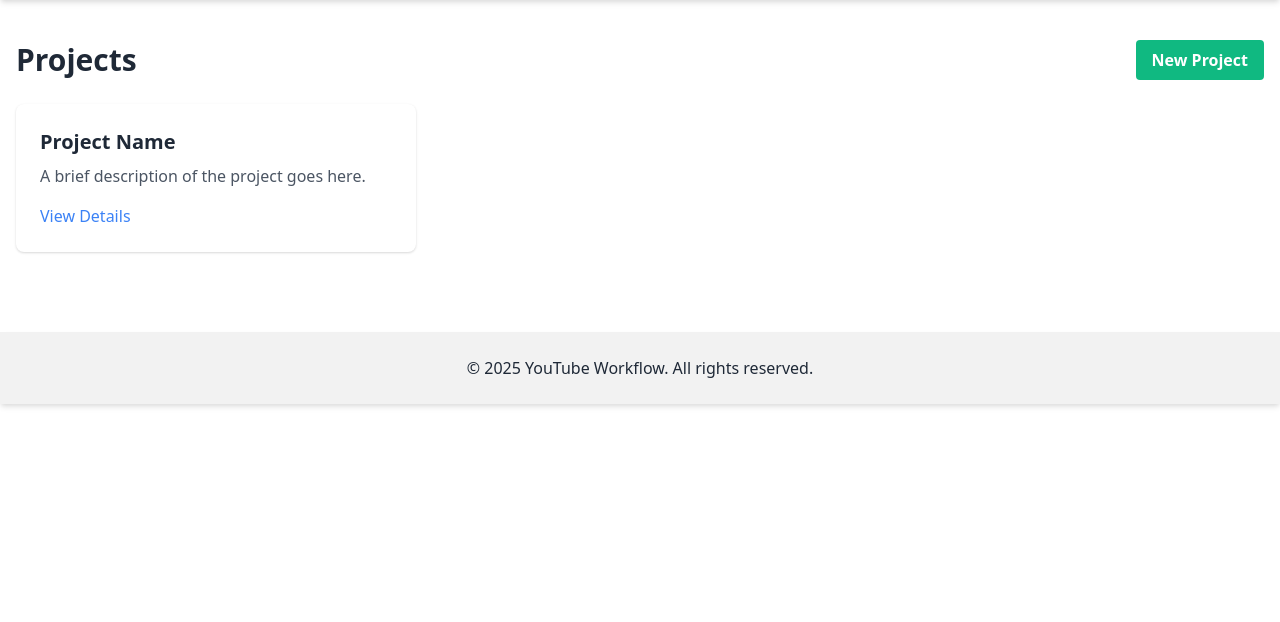
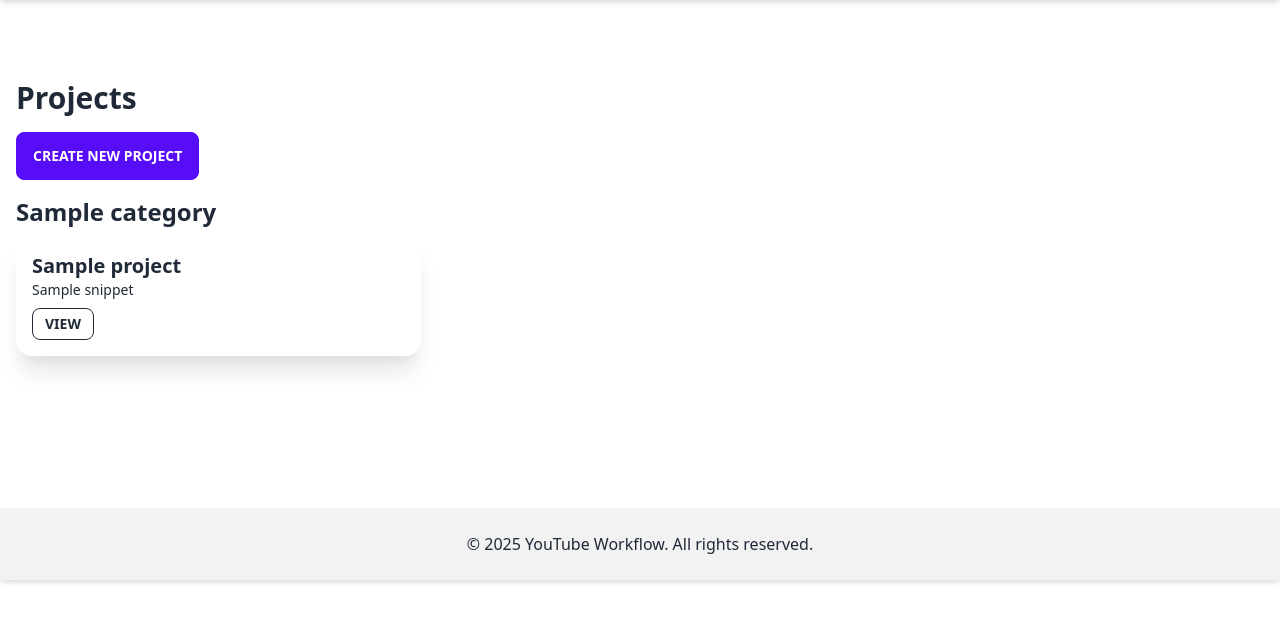
Before and after one commit to krishna-vinci/youtube, a FastAPI app: template templates/projects.html in a window 1280 px wide. Shown: the part 64-686 px from the top of the page. Run offline with FastAPI, Linux system fonts and the light colour scheme; the template is opened without the code that fills it: most values are stand-ins (such as "Sample title", 1, 10 or a date in 2020); some libraries are stand-ins or nearby versions.

Commit message:
beta ver ready

```diff
--- a/main.py
+++ b/main.py
@@ -1,7 +1,7 @@
 import feedparser
 from datetime import datetime, timedelta
 from dateutil import parser as date_parser
-
+import os
 from fastapi import FastAPI, Request
 from fastapi.responses import HTMLResponse
 from fastapi.templating import Jinja2Templates
@@ -16,13 +16,45 @@ from newspaper import Article
 from fastapi import FastAPI, Request
 from fastapi.responses import HTMLResponse, JSONResponse
 from fastapi.templating import Jinja2Templates
+from fastapi import Form
+from fastapi.responses import RedirectResponse
+import os
+from fastapi import Request, Form, HTTPException
+from fastapi.responses import HTMLResponse, RedirectResponse
+from datetime import datetime
+import markdown2
+import os
+from datetime import datetime
+
+import markdown2
+from fastapi import FastAPI, Request, Form, HTTPException, File, UploadFile
+from fastapi.responses import HTMLResponse, RedirectResponse
+from fastapi.templating import Jinja2Templates
+
+
+import os
+from datetime import datetime, timedelta
+
+import feedparser
+import requests
+from dateutil import parser as date_parser
+from fastapi import FastAPI, Request, Form, HTTPException, File, UploadFile
+from fastapi.responses import HTMLResponse, JSONResponse, RedirectResponse
+from fastapi.templating import Jinja2Templates
+from newspaper import Article
+import markdown2
+import os
+from datetime import datetime
+from fastapi import Form, HTTPException
+from newspaper import Article
+import html2text
 
 app = FastAPI()
 templates = Jinja2Templates(directory="templates")
 
 DEFAULT_THUMBNAIL = "/static/default-thumbnail.jpg"
 
-# Define RSS feed URLs for different trend sources with multiple channels
+# RSS Feed URLs & Feed Categories
 RSS_FEED_URLS = {
     "reddit": [
         {
@@ -47,11 +79,10 @@ RSS_FEED_URLS = {
     "twitter": [
         {
             "name": "Twitter Feed",
-            "url": "https://nitter.space/elonmusk/rss"
+            "url": "https://nitter.space"
         }
     ]
 }
-
 
 FEED_CATEGORIES = {
     "Technology": [
@@ -76,7 +107,6 @@ FEED_CATEGORIES = {
 
 
 def format_datetime(dt_string):
-    """Convert RSS datetime to a friendly format (Today, Yesterday, or full date)."""
     try:
         dt = date_parser.parse(dt_string)
         now = datetime.now(dt.tzinfo)
@@ -92,8 +122,6 @@ def format_datetime(dt_string):
 
 
 def parse_rss_feed(rss_url: str):
-    import requests
-    # Use a common browser User-Agent
     headers = {'User-Agent': 'Mozilla/5.0 (Windows NT 10.0; Win64; x64)'}
     response = requests.get(rss_url, headers=headers, timeout=10)
     response.raise_for_status()
@@ -127,13 +155,9 @@ def parse_rss_feed(rss_url: str):
         })
     return items
 
-
+# ------------------ Feeds Endpoints ------------------
 @app.get("/feeds", response_class=HTMLResponse)
 async def feeds(request: Request):
-    """
-    Display categories of RSS feeds.
-    Each category has one or more feeds.
-    """
     categories = []
     for category_name, feeds in FEED_CATEGORIES.items():
         all_feed_items = []
@@ -141,47 +165,34 @@ async def feeds(request: Request):
             items = parse_rss_feed(feed["url"])
             all_feed_items.extend(items)
         categories.append({"category": category_name, "feed_items": all_feed_items})
-    return templates.TemplateResponse("feeds.html", {"request": request, "categories": categories})
+    # Pass predefined_categories for use in the modal
+    return templates.TemplateResponse("feeds.html", {
+        "request": request,
+        "categories": categories,
+        "predefined_categories": PREDEFINED_CATEGORIES
+    })
 
 @app.get("/article-full-text")
 async def article_full_text(url: str):
-    """
-    Fetch and return the article's body HTML with preserved semantic formatting,
-    using Newspaper3k's keep_article_html=True option.
-    """
     try:
         a = Article(url, keep_article_html=True)
         a.download()
         a.parse()
-        # Try to get the extracted article body HTML.
         content_html = a.article_html.strip() if a.article_html else ""
         if not content_html:
-            # Fallback: wrap plain text in <p> tags if extraction fails.
             content_html = "<p>" + a.text.replace("\n", "</p><p>") + "</p>"
         return JSONResponse({"content": content_html})
     except Exception as e:
         return JSONResponse({"error": str(e)}, status_code=500)
 
-
-
-from newspaper import Article
-
-
 @app.get("/article-full-html")
 async def article_full_html(url: str):
-    """
-    Fetch and return the article's body HTML with preserved semantic formatting.
-    This uses Newspaper3k's keep_article_html=True option.
-    """
     try:
-        # Instantiate Article with keep_article_html=True to retain just the article's body HTML.
         a = Article(url, keep_article_html=True)
         a.download()
         a.parse()
-        # Try to get the extracted HTML of the article body.
         content_html = a.article_html.strip() if a.article_html else ""
         if not content_html:
-            # Fallback: wrap the plain text in <p> tags, converting line breaks to paragraphs.
             content_html = "<p>" + a.text.replace("\n", "</p><p>") + "</p>"
         return JSONResponse({"html": content_html})
     except Exception as e:
@@ -189,9 +200,6 @@ async def article_full_html(url: str):
 
 @app.get("/feeds/column", response_class=HTMLResponse)
 async def feeds_column(request: Request):
-    """
-    Render the split view: left side is a list of articles, right side displays the full content.
-    """
     categories = []
     for category_name, feeds in FEED_CATEGORIES.items():
         all_feed_items = []
@@ -199,57 +207,226 @@ async def feeds_column(request: Request):
             items = parse_rss_feed(feed_info["url"])
             all_feed_items.extend(items)
         categories.append({"category": category_name, "feed_items": all_feed_items})
-
     return templates.TemplateResponse("feeds-split.html", {"request": request, "categories": categories})
-
-
 
 @app.get("/", response_class=HTMLResponse)
 async def home(request: Request):
     return templates.TemplateResponse("home.html", {"request": request})
 
-
 @app.get("/trends", response_class=HTMLResponse)
 async def trends(request: Request, source: str = "reddit"):
-    # Get the list of feeds for the provided source; fallback to Reddit if source not found
-    feeds = RSS_FEED_URLS.get(source, RSS_FEED_URLS["reddit"])
-    channels = []
-    for feed in feeds:
-        items = parse_rss_feed(feed["url"])
-        channels.append({"name": feed["name"], "feed_items": items})
+    if source == "twitter":
+        # Skip RSS feed processing if using Twitter
+        channels = []
+    else:
+        feeds = RSS_FEED_URLS.get(source, RSS_FEED_URLS["reddit"])
+        channels = []
+        for feed in feeds:
+            items = parse_rss_feed(feed["url"])
+            channels.append({"name": feed["name"], "feed_items": items})
+
     context = {"request": request, "source": source, "channels": channels}
     if source == "twitter":
-        # Add the nitter URL for embedding via iframe (update this URL as needed)
-        context["nitter_url"] = "https://nitter.space/"
-        #context["nitter_url"] = "http://192.168.0.122:8080/"
-
+        context["nitter_url"] = "https://nitter.net/"
     return templates.TemplateResponse("trends.html", context)
 
 
-# Define feed categories with one feed each
-FEED_CATEGORIES = {
-    "Technology": [
-        {
-            "name": "TechCrunch",
-            "url": "https://techcrunch.com/feed/"
-        }
-    ],
-    "Science": [
-        {
-            "name": "New Scientist",
-            "url": "https://feeds.newscientist.com/science-news"
-        }
-    ],
-    "Hindu Sci and Tech": [
-        {
-            "name": "The Hindu Sci & Tech",
-            "url": "https://www.thehindu.com/sci-tech/technology/?service=rss"
-        }
-    ]
-}
+# ------------------ Projects Endpoints ------------------
+
+# Predefined categories and projects
+PREDEFINED_CATEGORIES = ["SciTech", "Cooking", "Vlogs"]
+PROJECTS_ROOT = "/Users/krishna/Desktop/YouTube/YouTube"
 
 
+
+# ------------------ New Endpoint for Project Names ------------------
+@app.get("/api/project_names", response_class=JSONResponse)
+async def project_names(category: str):
+    """
+    Return a list of existing project names within the given category.
+    """
+    category_folder = os.path.join(PROJECTS_ROOT, category)
+    projects = []
+    if os.path.isdir(category_folder):
+        for proj in os.listdir(category_folder):
+            proj_path = os.path.join(category_folder, proj)
+            if os.path.isdir(proj_path):
+                projects.append(proj)
+    return JSONResponse({"projects": projects})
+
 @app.get("/projects", response_class=HTMLResponse)
-async def projects(request: Request):
-    # Placeholder for the Projects page
-    return templates.TemplateResponse("projects.html", {"request": request})
+async def projects_view(request: Request):
+    projects_info = []
+    if os.path.isdir(PROJECTS_ROOT):
+        for category in os.listdir(PROJECTS_ROOT):
+            cat_path = os.path.join(PROJECTS_ROOT, category)
+            if os.path.isdir(cat_path):
+                project_list = []
+                for proj in os.listdir(cat_path):
+                    proj_path = os.path.join(cat_path, proj)
+                    if os.path.isdir(proj_path):
+                        md_file = os.path.join(proj_path, f"{proj}.md")
+                        snippet = ""
+                        if os.path.exists(md_file):
+                            with open(md_file, "r", encoding="utf-8") as f:
+                                snippet = f.read()[:200]
+                        project_list.append({"project": proj, "snippet": snippet})
+                projects_info.append({"category": category, "projects": project_list})
+    return templates.TemplateResponse("projects.html", {
+        "request": request,
+        "projects_info": projects_info,
+        "predefined_categories": PREDEFINED_CATEGORIES
+    })
+
+@app.post("/projects/create")
+async def create_project_endpoint(
+    request: Request,
+    category: str = Form(...),
+    project_title: str = Form(...)
+):
+    category_folder = os.path.join(PROJECTS_ROOT, category)
+    project_folder = os.path.join(category_folder, project_title)
+    try:
+        os.makedirs(project_folder, exist_ok=True)
+    except Exception as e:
+        raise HTTPException(status_code=500, detail=f"Error creating project folder: {str(e)}")
+    md_file_path = os.path.join(project_folder, f"{project_title}.md")
+    if not os.path.exists(md_file_path):
+        try:
+            with open(md_file_path, "w", encoding="utf-8") as f:
+                f.write(f"# {project_title}\n\nCreated on: {datetime.now()}\n")
+        except Exception as e:
+            raise HTTPException(status_code=500, detail=f"Error creating Markdown file: {str(e)}")
+    return RedirectResponse(f"/projects/{category}/{project_title}", status_code=303)
+
+@app.get("/projects/{category}/{project}", response_class=HTMLResponse)
+async def view_project_detail(request: Request, category: str, project: str):
+    project_path = os.path.join(PROJECTS_ROOT, category, project)
+    if not os.path.isdir(project_path):
+        return HTMLResponse("Project not found", status_code=404)
+    md_file_path = os.path.join(project_path, f"{project}.md")
+    markdown_content = ""
+    if os.path.exists(md_file_path):
+        with open(md_file_path, "r", encoding="utf-8") as f:
+            markdown_content = f.read()
+    html_content = markdown2.markdown(markdown_content) if markdown_content else ""
+    files_in_project = []
+    for item in os.listdir(project_path):
+        item_path = os.path.join(project_path, item)
+        if os.path.isfile(item_path) and item != f"{project}.md":
+            files_in_project.append(item)
+    return templates.TemplateResponse("project_detail.html", {
+        "request": request,
+        "category": category,
+        "project": project,
+        "html_content": html_content,
+        "files_in_project": files_in_project,
+        "metube_url": "http://192.168.0.114:8081"
+    })
+
+@app.get("/projects/{category}/{project}/content", response_class=HTMLResponse)
+async def project_content(category: str, project: str):
+    project_path = os.path.join(PROJECTS_ROOT, category, project)
+    md_path = os.path.join(project_path, f"{project}.md")
+    if not os.path.exists(md_path):
+        return HTMLResponse("Project not found", status_code=404)
+    with open(md_path, "r", encoding="utf-8") as f:
+        content_md = f.read()
+    content_html = markdown2.markdown(content_md)
+    return content_html
+
+@app.post("/projects/{category}/{project}/upload-file")
+async def upload_file(category: str, project: str, file: UploadFile = File(...)):
+    project_path = os.path.join(PROJECTS_ROOT, category, project)
+    if not os.path.isdir(project_path):
+        raise HTTPException(status_code=404, detail="Project folder not found")
+    file_path = os.path.join(project_path, file.filename)
+    try:
+        with open(file_path, "wb") as f:
+            f.write(await file.read())
+    except Exception as e:
+        raise HTTPException(status_code=500, detail=f"Failed to save file: {str(e)}")
+    return {"status": "success", "filename": file.filename}
+
+import os
+from datetime import datetime
+from fastapi import Form, HTTPException
+from newspaper import Article
+import html2text
+
+@app.post("/api/add_to_project")
+async def add_article_to_project(
+    category: str = Form(...),
+    project: str = Form(...),
+    title: str = Form(...),
+    link: str = Form(...),
+    published: str = Form(...),
+    description: str = Form(...)
+):
+    """
+    Append an article's details + extracted Newspaper3k content (with images)
+    to the project's Markdown file.
+    """
+    project_folder = os.path.join(PROJECTS_ROOT, category, project)
+    if not os.path.isdir(project_folder):
+        raise HTTPException(status_code=404, detail="Project folder not found")
+
+    md_file_path = os.path.join(project_folder, f"{project}.md")
+    if not os.path.exists(md_file_path):
+        try:
+            with open(md_file_path, "w", encoding="utf-8") as f:
+                f.write(f"# {project}\n\nCreated on: {datetime.now()}\n")
+        except Exception as e:
+            raise HTTPException(status_code=500, detail=f"Error creating Markdown file: {str(e)}")
+
+    # 1) Fetch the article HTML (including images) via Newspaper3k
+    try:
+        art = Article(link, keep_article_html=True)
+        art.download()
+        art.parse()
+        # This gives us the article HTML
+        content_html = art.article_html.strip() if art.article_html else ""
+    except Exception as e:
+        content_html = ""
+        error_str = f"(Error extracting article HTML: {str(e)})"
+
+    # 2) Convert HTML to Markdown (preserving images)
+    if content_html:
+        # Initialize html2text converter
+        converter = html2text.HTML2Text()
+        converter.ignore_images = False   # we want images
+        converter.ignore_links = False    # preserve links
+        converter.bypass_tables = False   # keep table structure if present
+        converter.body_width = 0          # disable forced line wrapping
+
+        try:
+            full_markdown = converter.handle(content_html)
+        except Exception as e:
+            full_markdown = f"(Error converting HTML to Markdown: {str(e)})"
+    else:
+        # Fallback: if no HTML was extracted, fallback to Newspaper's plain text
+        fallback_text = art.text.strip() if 'art' in locals() and art.text else ""
+        if fallback_text:
+            full_markdown = fallback_text
+        else:
+            full_markdown = error_str if 'error_str' in locals() else "(No article content found)"
+
+    # 3) Prepare the Markdown snippet with images
+    snippet = (
+        f"\n## Article: {title}\n\n"
+        f"**Link:** [{link}]({link})  \n"
+        f"**Published:** {published}  \n"
+        f"**Description:** {description}\n\n"
+        f"### Content\n\n"
+        f"{full_markdown}\n\n"
+        f"---\n"
+    )
+
+    # 4) Append the snippet to the project's markdown file
+    try:
+        with open(md_file_path, "a", encoding="utf-8") as f:
+            f.write(snippet)
+    except Exception as e:
+        raise HTTPException(status_code=500, detail=f"Error appending to Markdown file: {str(e)}")
+
+    return {"status": "success", "message": "Article added to project with images"}
--- a/templates/projects.html
+++ b/templates/projects.html
@@ -1,53 +1,94 @@
 {% extends "base.html" %}
-{% block title %}Projects - YouTube Workflow{% endblock %}
+{% block title %}Projects{% endblock %}
 {% block content %}
-<div x-data="{ modalOpen: false }">
-  <div class="flex justify-between items-center mb-6">
-    <h1 class="text-3xl font-bold">Projects</h1>
-    <button @click="modalOpen = true" class="bg-green-500 hover:bg-green-600 text-white font-bold py-2 px-4 rounded transition">
-      New Project
-    </button>
+<div class="container mx-auto py-10">
+    <h1 class="text-3xl font-bold mb-4">Projects</h1>
+    <!-- Button to trigger the create project modal -->
+    <button class="btn btn-primary mb-4" onclick="openCreateProjectModal()">Create New Project</button>
+
+    <!-- List Projects Grouped by Category -->
+    {% for category in projects_info %}
+    <div class="mb-8">
+        <h2 class="text-2xl font-semibold mb-2">{{ category.category }}</h2>
+        <div class="grid grid-cols-1 md:grid-cols-2 lg:grid-cols-3 gap-4">
+            {% for proj in category.projects %}
+            <div class="card bg-base-100 shadow-xl p-4 cursor-pointer"
+                 onclick="openProjectContent('{{ category.category }}', '{{ proj.project }}')">
+                <h3 class="card-title">{{ proj.project }}</h3>
+                <p class="text-sm">{{ proj.snippet }}</p>
+                <div class="card-actions mt-2">
+                    <a href="/projects/{{ category.category }}/{{ proj.project }}" class="btn btn-outline btn-sm">View</a>
                 </div>
-  <div class="grid grid-cols-1 md:grid-cols-2 lg:grid-cols-3 gap-6">
-    <!-- Example project card -->
-    <div class="bg-white rounded-lg shadow p-6">
-      <h2 class="text-xl font-bold mb-2">Project Name</h2>
-      <p class="text-gray-600 mb-4">A brief description of the project goes here.</p>
-      <a href="#" class="text-blue-500 hover:underline transition">View Details</a>
             </div>
-    <!-- More project cards can be added here -->
+            {% endfor %}
+        </div>
+    </div>
+    {% endfor %}
 </div>
 
-  <!-- Modal for creating a new project -->
-  <div x-show="modalOpen"
-       x-transition:enter="transition ease-out duration-300"
-       x-transition:enter-start="opacity-0"
-       x-transition:enter-end="opacity-100"
-       x-transition:leave="transition ease-in duration-200"
-       x-transition:leave-start="opacity-100"
-       x-transition:leave-end="opacity-0"
-       class="fixed inset-0 flex items-center justify-center bg-black bg-opacity-50">
-    <div @click.away="modalOpen = false" class="bg-white rounded-lg shadow-lg p-8 w-11/12 md:w-1/2">
-      <h3 class="text-2xl font-bold mb-4">Create New Project</h3>
-      <form>
-        <div class="mb-4">
-          <label class="block text-gray-700 mb-2">Project Name</label>
-          <input type="text" placeholder="Enter project name" class="w-full border border-gray-300 rounded px-3 py-2 focus:outline-none focus:ring-2 focus:ring-blue-400">
+<!-- Create Project Modal using DaisyUI's modal structure -->
+<input type="checkbox" id="createProjectModal" class="modal-toggle" />
+<label for="createProjectModal" class="modal cursor-pointer">
+  <label class="modal-box relative" for="">
+    <h3 class="text-lg font-bold mb-4">Create New Project</h3>
+    <form id="createProjectForm" action="/projects/create" method="post">
+      <!-- Category Dropdown -->
+      <div class="form-control mb-4">
+        <label class="label" for="category">Category</label>
+        <select id="category" name="category" class="select select-bordered" required>
+          {% for cat in predefined_categories %}
+          <option value="{{ cat }}">{{ cat }}</option>
+          {% endfor %}
+        </select>
       </div>
-        <div class="mb-4">
-          <label class="block text-gray-700 mb-2">Description</label>
-          <textarea placeholder="Project description" class="w-full border border-gray-300 rounded px-3 py-2 focus:outline-none focus:ring-2 focus:ring-blue-400"></textarea>
+      <!-- Project Title Input -->
+      <div class="form-control mb-4">
+        <label class="label" for="project_title">Project Title</label>
+        <input type="text" id="project_title" name="project_title" placeholder="Enter project title" class="input input-bordered" required />
       </div>
-        <div class="flex justify-end">
-          <button type="button" @click="modalOpen = false" class="mr-4 bg-gray-300 hover:bg-gray-400 text-gray-700 font-bold py-2 px-4 rounded transition">
-            Cancel
-          </button>
-          <button type="submit" class="bg-blue-500 hover:bg-blue-600 text-white font-bold py-2 px-4 rounded transition">
-            Create
-          </button>
+      <div class="modal-action">
+        <button type="submit" class="btn btn-primary">Create</button>
+        <label for="createProjectModal" class="btn">Cancel</label>
       </div>
     </form>
+  </label>
+</label>
+
+<!-- Project Content Display Modal -->
+<input type="checkbox" id="projectContentModal" class="modal-toggle" />
+<label for="projectContentModal" class="modal cursor-pointer">
+  <label class="modal-box relative" for="">
+    <h3 class="text-lg font-bold" id="projectContentTitle">Project Content</h3>
+    <div id="projectContentBody" class="prose">
+      <!-- Content will be loaded here via JS -->
+      <p>Loading content...</p>
     </div>
+    <div class="modal-action">
+      <label for="projectContentModal" class="btn">Close</label>
     </div>
-</div>
+  </label>
+</label>
+
+<script>
+  // Open the create project modal
+  function openCreateProjectModal() {
+      document.getElementById('createProjectModal').checked = true;
+  }
+
+  // Function to open project content in a modal.
+  // This example uses a simple fetch to get project content from an API endpoint.
+  function openProjectContent(category, project) {
+      fetch(`/projects/${category}/${project}/content`)
+          .then(response => response.text())
+          .then(content => {
+              document.getElementById('projectContentTitle').innerText = project;
+              document.getElementById('projectContentBody').innerHTML = content;
+              document.getElementById('projectContentModal').checked = true;
+          })
+          .catch(err => {
+              document.getElementById('projectContentBody').innerHTML = "<p>Error loading content.</p>";
+              document.getElementById('projectContentModal').checked = true;
+          });
+  }
+</script>
 {% endblock %}
```
Also changed, not shown: templates/feeds.html (+96 -23 lines), templates/project_detail.html (added, +112 -0 lines). Lines whose indentation alone changed are shown as unchanged.
